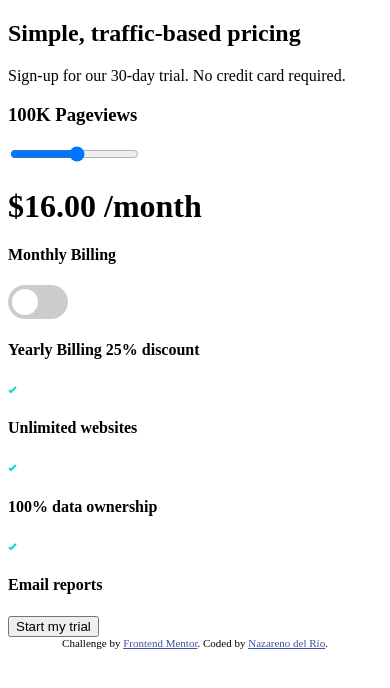
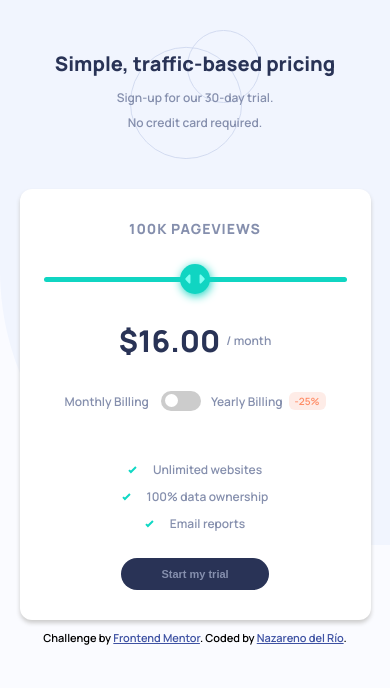
Before and after one commit to nazareno7870/8-Interactive-Pricing-Component, a plain HTML site: page index.html in a window 390 px wide. Drawn offline with Linux system fonts and the light colour scheme.

Commit message:
Added style.css and initial mobile style

```diff
--- a/index.html
+++ b/index.html
@@ -3,90 +3,37 @@
 <head>
   <meta charset="UTF-8">
   <meta name="viewport" content="width=device-width, initial-scale=1.0"> <!-- displays site properly based on user's device -->
+  <link rel="preconnect" href="https://fonts.googleapis.com">
+  <link rel="preconnect" href="https://fonts.gstatic.com" crossorigin>
+  <link href="https://fonts.googleapis.com/css2?family=Manrope:wght@600;800&display=swap" rel="stylesheet">
+  <link rel="icon" type="image/png" sizes="32x32" href="./images/favicon-32x32.png">
+  <link rel="stylesheet" href="style.css">
+  <title>Interactive pricing component</title>
 
-  <link rel="icon" type="image/png" sizes="32x32" href="./images/favicon-32x32.png">
-
-  <title>Frontend Mentor | Interactive pricing component</title>
-
-  <!-- Feel free to remove these styles or customise in your own stylesheet 👍 -->
-  <style>
-    .attribution { font-size: 11px; text-align: center; }
-    .attribution a { color: hsl(228, 45%, 44%); }
-    /* The switch - the box around the slider */
-.switch {
-  position: relative;
-  display: inline-block;
-  width: 60px;
-  height: 34px;
-}
-
-/* Hide default HTML checkbox */
-.switch input {
-  opacity: 0;
-  width: 0;
-  height: 0;
-}
-
-/* The slider */
-.slider {
-  position: absolute;
-  cursor: pointer;
-  top: 0;
-  left: 0;
-  right: 0;
-  bottom: 0;
-  background-color: #ccc;
-  -webkit-transition: .4s;
-  transition: .4s;
-}
-
-.slider:before {
-  position: absolute;
-  content: "";
-  height: 26px;
-  width: 26px;
-  left: 4px;
-  bottom: 4px;
-  background-color: white;
-  -webkit-transition: .4s;
-  transition: .4s;
-}
-
-input:checked + .slider {
-  background-color: #2196F3;
-}
-
-input:focus + .slider {
-  box-shadow: 0 0 1px #2196F3;
-}
-
-input:checked + .slider:before {
-  -webkit-transform: translateX(26px);
-  -ms-transform: translateX(26px);
-  transform: translateX(26px);
-}
-
-/* Rounded sliders */
-.slider.round {
-  border-radius: 34px;
-}
-
-.slider.round:before {
-  border-radius: 50%;
-}
-  </style>
 </head>
 <body>
-  <div class="tilte">
+  <div class="title">
     <h2>Simple, traffic-based pricing</h2>
-    <p>Sign-up for our 30-day trial. No credit card required. </p>
+    <p>Sign-up for our 30-day trial.</p>
+    <p>No credit card required.</p>
   </div>
   <div class="card">
     <h3>100K Pageviews</h3>
 
-    <input type="range" name="" id="" min="10" max="200" step="10">
+    <input type="range" list="tickmarks" step="1" min="1" max="5">
 
-    <h1>$16.00 <span>/month</span></h1>
+    <datalist id="tickmarks">
+      <option value="10K">
+      <option value="50K">
+      <option value="100K">
+      <option value="500K">
+      <option value="1M">
+    </datalist>
+    <div class="pricing">
+      <h1>$16.00 </h1>
+      <span>/ month</span>
+    </div>
+
 
     <div class="billing">
       <h4>Monthly Billing</h4>
@@ -95,7 +42,8 @@ input:checked + .slider:before {
         <span class="slider round"></span>
       </label>
 
-      <h4>Yearly Billing <span>25% discount</span></h4>
+      <h4>Yearly Billing</h4>
+      <span class="disc-desktop">25% discount</span><span class="disc-mobile">-25%</span>
     </div>
 
     <div class="list">
--- /dev/null
+++ b/style.css
@@ -0,0 +1,252 @@
+:root{
+    --full-silder-bar: hsl(174, 77%, 80%);
+    --slider-background: hsl(174, 86%, 45%);
+    --discount-background: hsl(14, 92%, 95%);
+    --discount-text: hsl(15, 100%, 70%);
+    --pale-blue: hsl(226, 100%, 87%);
+
+    --pricing-background: hsl(0, 0%, 100%);
+    --main-background: hsl(230, 100%, 99%);
+    --empty-slider: hsl(224, 65%, 95%);
+    --toggle-background: hsl(223, 50%, 87%);
+    --text: hsl(225, 20%, 60%);
+    --text-cta-background: hsl(227, 35%, 25%);
+
+}
+
+.attribution { font-size: 11px; text-align: center; }
+.attribution a { color: hsl(228, 45%, 44%); }
+
+*{
+    box-sizing: border-box;
+    margin: 0;
+    padding: 0;
+}
+body{
+    background-color: var(--main-background);
+    background-image: url('./images/bg-pattern.svg');
+    background-size: cover;
+    background-repeat: no-repeat;
+    background-position: 0px -100px;
+    font-family: 'Manrope', sans-serif;
+    display: flex;
+    flex-direction: column;
+    justify-content: center;
+    align-items: center;
+}
+
+p{
+    font-size: 15px;
+}
+    /* The switch - the box around the slider */
+.switch {
+  position: relative;
+  display: inline-block;
+  width: 46px;
+  height: 20px;
+  margin-left: 6px;
+  margin-right: 10px;
+}
+
+/* Hide default HTML checkbox */
+.switch input {
+  opacity: 0;
+  width: 0;
+  height: 0;
+}
+
+/* The slider */
+.slider {
+  position: absolute;
+  cursor: pointer;
+  top: 0;
+  left: 0;
+  right: 0;
+  bottom: 0;
+  background-color: #ccc;
+  -webkit-transition: .4s;
+  transition: .4s;
+}
+
+.slider:before {
+  position: absolute;
+  content: "";
+  height: 13px;
+  width: 13px;
+  left: 4px;
+  bottom: 4px;
+  background-color: white;
+  -webkit-transition: .4s;
+  transition: .4s;
+}
+
+input:checked + .slider {
+  background-color: #2196F3;
+}
+
+input:focus + .slider {
+  box-shadow: 0 0 1px #2196F3;
+}
+
+input:checked + .slider:before {
+  -webkit-transform: translateX(19px);
+  -ms-transform: translateX(19px);
+  transform: translateX(19px);
+}
+
+/* Rounded sliders */
+.slider.round {
+  border-radius: 34px;
+}
+
+.slider.round:before {
+  border-radius: 50%;
+}
+
+.title{
+    display: flex;
+    flex-direction: column;
+    justify-content: center;
+    align-items: center;
+    width: 90%;
+    background-image: url('./images/pattern-circles.svg');
+    background-repeat: no-repeat;
+    background-position: center;
+    background-size: 130px;
+    padding: 50px 0;
+}
+
+h2{
+    font-size: 20px;
+    margin-bottom: 12px;
+    color: var(--text-cta-background);
+}
+.title p{
+    color: var(--text);
+    font-size: 12px;
+    margin-bottom: 8px;
+}
+
+.card{
+    background-color: #fff;
+    width: 90%;
+    padding: 30px 24px;
+    border-radius: 12px;
+    display: flex;
+    flex-direction: column;
+    align-items: center;
+    margin-bottom: 10px;
+    box-shadow: 0px 3px 4px #ccc;
+}
+
+h3{
+    font-size: 14px;
+    text-transform: uppercase;
+    letter-spacing: 1px;
+    color: var(--text);
+    margin-bottom: 30px;
+}
+
+h1{
+    font-size: 30px;
+    color: var(--text-cta-background);
+
+}
+
+.disc-desktop{
+    display: none;
+}
+
+.pricing{
+    display: flex;
+    align-items: center;
+    justify-content: center;
+    margin-bottom: 30px;
+}
+
+span{
+    font-size: 12px;
+    color: var(--text);
+    margin-left: 6px;
+}
+
+.billing{
+    display: flex;
+    flex-direction: row;
+    align-items: center;
+    margin-bottom: 50px;
+}
+
+h4{
+    font-size: 12px;
+    color: var(--text);
+    font-weight: 600;
+}
+
+.disc-mobile{
+    background-color: var(--discount-background);
+    color: var(--discount-text);
+    padding: 2px 6px;
+    border-radius: 6px;
+    font-size: 10px;
+}
+.list{
+    display: flex;
+    flex-direction: column;
+    gap: 10px;
+    margin-bottom: 26px;
+}
+.item{
+    display: flex;
+    justify-content: center;
+    align-items: center;
+    gap: 16px;
+}
+button{
+    border: none;
+    outline: none;
+    color: var(--text);
+    background-color: var(--text-cta-background);
+    font-weight: 800;
+    font-size: 11px;
+    padding: 10px 40px;
+    border-radius: 20px;
+    cursor: pointer;
+}
+input[type=range] {
+    -webkit-appearance: none;
+    width: 100%;
+    margin-bottom: 30px;
+ }
+
+ input[type=range]::-webkit-slider-runnable-track {
+    width: 600px;
+    height: 5px;
+    background: var(--slider-background);
+    border: none;
+    border-radius: 3px;
+ }
+
+ input[type=range]::-webkit-slider-thumb {
+    -webkit-appearance: none;
+    border: none;
+    height: 30px;
+    width: 30px;
+    border-radius: 50%;
+    background: var(--slider-background);
+    background-image: url('./images/icon-slider.svg');
+    background-size: 20px;
+    background-repeat: no-repeat;
+    background-position: center;
+    margin-top: -13px;
+    cursor: pointer;
+    box-shadow: 1px 2px 10px var(--slider-background);
+ }
+
+ input[type=range]::-webkit-slider-thumb:hover{
+    background: hsl(174deg 69% 42%);
+    background-image: url('./images/icon-slider.svg');
+    background-size: 20px;
+    background-repeat: no-repeat;
+    background-position: center;
+ }
```
Also changed, not shown: 1 other file.
